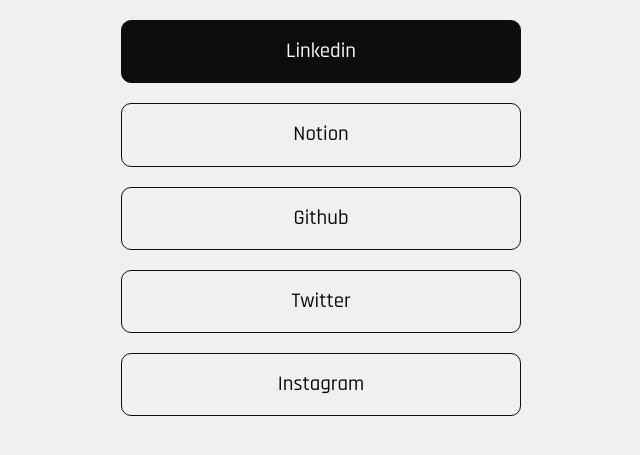
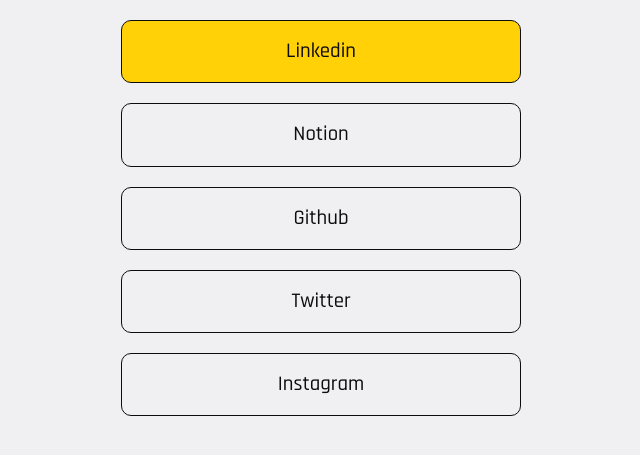
Before and after one commit to FelipeFeitosaDev/reachme-menu, a plain HTML site: page index.html in a window 1280 px wide. In both pictures the pointer is over the element "Linkedin". Shown: the part 333-788 px from the top of the page, without its empty margins (319-959 px from the left). Drawn offline with Linux system fonts and the light colour scheme.

Commit message:
color menu has been changed to yellow

```diff
--- a/assets/css/style.css
+++ b/assets/css/style.css
@@ -4,7 +4,7 @@
   --bg-color-primary: #44475A;
   --bg-color-secondary: #F0F0F2;
   --txt-color:#F8F8F2;
-  --btn-color-primary:#0D0D0D;
+  --btn-color-primary:#0d0d0d;
   --btn-color-secondary: #5639BF;
 }
 
@@ -53,8 +53,8 @@ a{
 }
 
 .link-item:hover{
- background-color: var(--btn-color-primary);
-color: var(--txt-color);
+ background-color: #ffd106;
+color: var(--btn-color-primary);
 
 }
 
```
